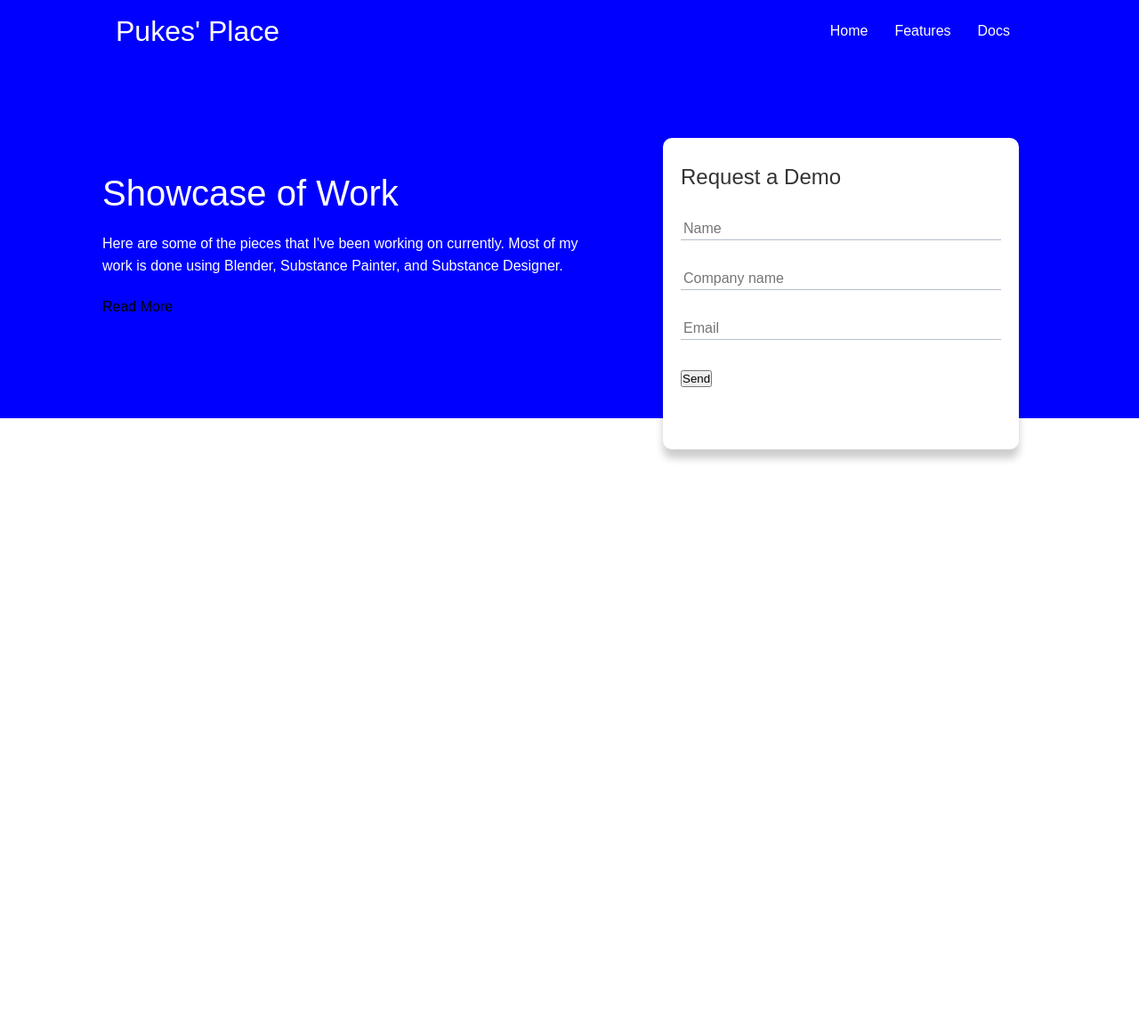
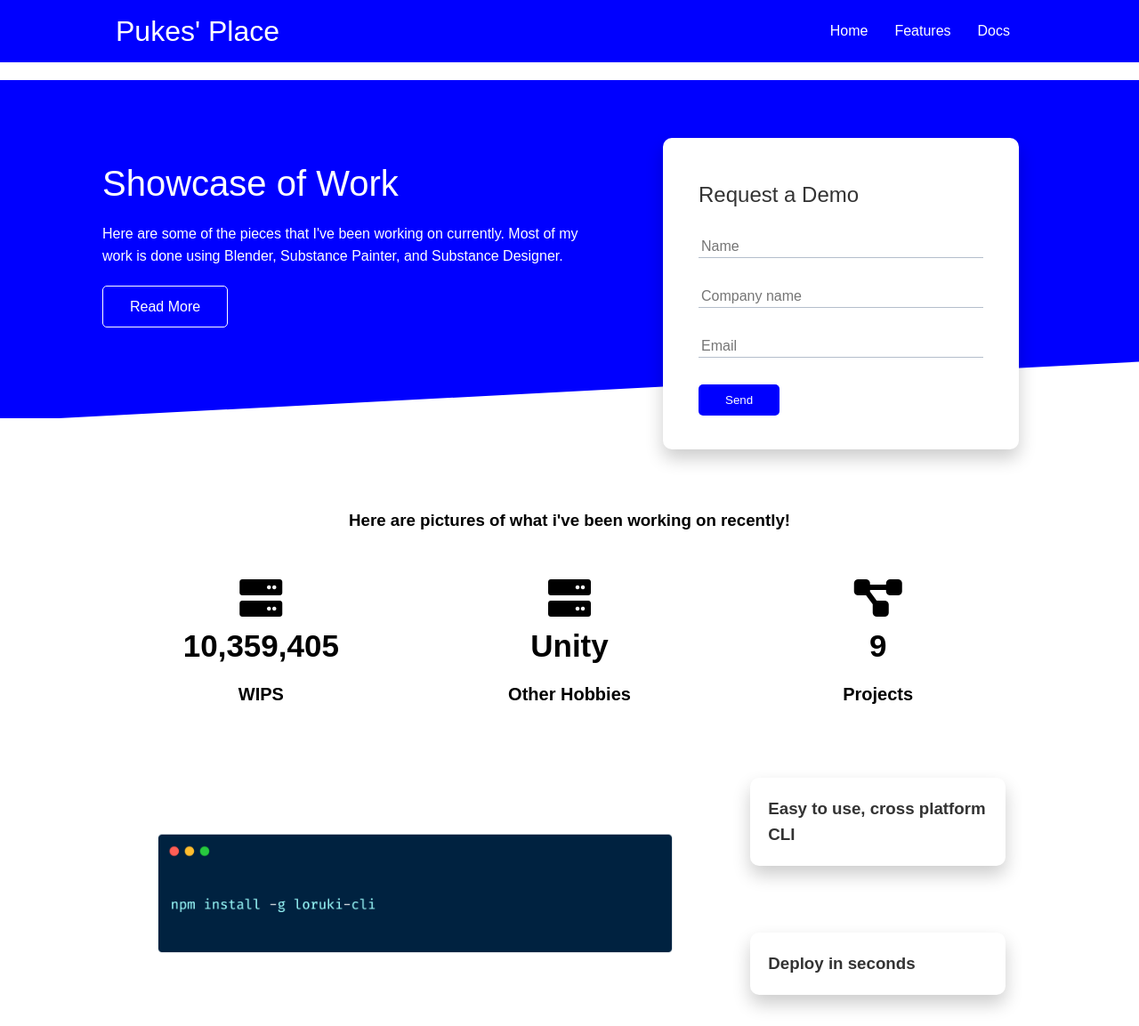
Before and after one commit to TheNameIsMatt/Website, a plain HTML site: page index.html in a window 1280 px wide. Shown: the whole page at 89% size. Before the commit the page ends 800 px from the top, so only its background shows below. Drawn offline with Linux system fonts and the light colour scheme; a web font is replaced by a local one.

Commit message:
More work completed, moved utilities to its own class

```diff
--- a/css/style.css
+++ b/css/style.css
@@ -122,39 +122,72 @@ img {
     outline:none;
 }
 
-/* Utilities - Classes to be used all round webste */
-.container {
-    max-width: 1100px;
-    margin: 0 auto;
-    /* This overflow removes the padding added by h1,h2 */
-    overflow: auto;
-    padding: 0 40px;
+/* This is a pseudo selector */
+.showcase::after{
+    content: '';
+    position: absolute;
+    height: 100px;
+    bottom: -70px;
+    right: 0;
+    left: 0;
+    background:#fff;
+    transform: skewY(-3deg);
+    -webkit-transform: skewY(-3eg);
+    -moz-transform: skewY(-3eg);
+    -ms-transform: skewY(-3deg);
 }
 
-.card {
-    background-color: var(--textcolour);
-    color: #333;
-    border-radius: 10px;
-    box-shadow: 0 10px 10px rgba(0,0,0,0.2);
-    padding: 20px;
-    margin: 20px;
+/* Position absolute means that it is positioned relative to the nearest positioned ancestor instead of doing it based on the viewport */
+
+.showcase::before{
+    content: '';
+    position: absolute;
+    height: 20px;
+    bottom: -70;
+    right: 0;
+    left: 0;
+    background:#fff;
 
 }
 
-.flex{
-    display: flex;
-    justify-content: space-between;
-    align-items: center;
-    height: 100%;
+/*
+You can add effects to pseudo selectors but the event needs to occur before the selector (hover is before the after)
+.showcase:hover:after{
+    box-shadow: 0 10px 10px rgba(0,0,0,0.2);
+}
+*/
+
+/* Stats */
+
+.stats{
+    padding-top: 100px;
 }
 
-.grid {
-    display: grid;
-    /* fr is fractions, the first column would take up 2fr of the entire space, the second one would take 1fr */
-    /* The repeat will add 1fr twice, denoted by the 2 at the start */
-    grid-template-columns: repeat(2,1fr);
-    gap: 20px;
-    justify-content: center;
-    align-items: center;
-    height: 100%;
+.stats-heading {
+    max-width: 500px;
+    margin: auto;
 }
+
+.stats .grid h3{
+    font-size: 35px;
+}
+
+.stats .grid p {
+    font-size: 20px;
+    font-weight: bold;
+}
+
+/* CLI */
+
+.cli .grid {
+    grid-template-columns: repeat(3,1fr);
+    grid-template-rows: repeat(2,1fr);
+}
+
+/* Takes anything that is the first child in the CLI section, the first child under the grid, is the <img> tag  */
+/* The asterisk can be replaced with whatever element you want e.g. img */
+.cli .grid > *:first-child {
+    /* Starts at first column and spans over to the second column */
+    grid-column: 1 / span 2;
+    grid-row: 1 / span 2;
+}
--- /dev/null
+++ b/css/utilities.css
@@ -0,0 +1,136 @@
+/* You can select a word and then press ctrl + d a few times to select all the same words below it, and this will allow you to change all instances at the same time */
+
+
+/* Utilities - Classes to be used all round webste */
+.container {
+    max-width: 1100px;
+    margin: 0 auto;
+    /* This overflow removes the padding added by h1,h2 */
+    overflow: auto;
+    padding: 0 40px;
+}
+
+.card {
+    background-color: var(--textcolour);
+    color: #333;
+    border-radius: 10px;
+    box-shadow: 0 10px 20px rgba(0,0,0,0.2);
+    padding: 20px;
+    margin: 20px;
+}
+
+.btn {
+    display: inline-block;
+    /* The first number is padding TOP/BOTTOM the second number is LEFT/RIGHT padding */
+    padding: 10px 30px;
+    cursor: pointer;
+    background: var(--WebsiteThemeColour);
+    color: #fff;
+    border: none;
+    border-radius: 5px;
+}
+
+.btn-outline {
+    background-color: transparent;
+    border: 1px #fff solid;
+}
+
+.btn:hover{
+    transform: scale(0.90);
+}
+
+
+.text-center {
+    text-align: center;
+}
+
+
+.flex{
+    display: flex;
+    justify-content: space-between;
+    align-items: center;
+    height: 100%;
+}
+
+.grid {
+    display: grid;
+    /* fr is fractions, the first column would take up 2fr of the entire space, the second one would take 1fr */
+    /* The repeat will add 1fr twice, denoted by the 2 at the start */
+    grid-template-columns: repeat(2,1fr);
+    gap: 20px;
+    justify-content: center;
+    align-items: center;
+    height: 100%;
+}
+
+.grid-3 {
+    grid-template-columns: repeat(3, 1fr);
+}
+
+.my-1 {
+    /* A rem unit is a multipler of the root elements font size: default 16px if not set in a html class */
+    margin: 1rem 0;
+}
+.my-2 {
+    margin: 1.5rem 0;
+}
+.my-3 {
+    margin: 2rem 0;
+}
+.my-4 {
+    margin: 3rem 0;
+}
+.my-5 {
+    margin: 4rem 0;
+}
+
+/* If a unit isn't mentioned then it will put this margin all the way around the element, 1 number is top and bottom margin, 2 numbers include left and right margin */
+.m-1 {
+    margin: 1rem;
+}
+.m-2 {
+    margin: 1.5rem;
+}
+.m-3 {
+    margin: 2rem;
+}
+.m-4 {
+    margin: 3rem;
+}
+.m-5 {
+    margin: 4rem ;
+}
+
+
+.py-1 {
+    padding: 1rem 0;
+}
+.py-2 {
+    padding: 1.5rem 0;
+}
+.py-3 {
+    padding: 2rem 0;
+}
+.py-4 {
+    padding: 3rem 0;
+}
+.py-5 {
+    padding: 4rem 0;
+}
+
+
+.p-1 {
+    padding: 1rem;
+}
+.p-2 {
+    padding: 1.5rem;
+}
+.p-3 {
+    padding: 2rem;
+}
+.p-4 {
+    padding: 3rem;
+}
+.p-5 {
+    padding: 4rem ;
+}
--- a/index.html
+++ b/index.html
@@ -4,6 +4,8 @@
     <meta charset="UTF-8">
     <meta http-equiv="X-UA-Compatible" content="IE=edge">
     <meta name="viewport" content="width=device-width, initial-scale=1.0">
+
+    <link rel="stylesheet" href="css/utilities.css">
     <link rel="stylesheet" href="css/style.css">
     <link rel="stylesheet" href="https://cdnjs.cloudflare.com/ajax/libs/font-awesome/6.0.0/css/all.min.css" integrity="sha512-9usAa10IRO0HhonpyAIVpjrylPvoDwiPUiKdWk5t3PyolY1cOd4DSE0Ga+ri4AuTroPR5aQvXU9xC6qOPnzFeg==" crossorigin="anonymous" referrerpolicy="no-referrer" />
     <title>Pukes' Place</title>
@@ -50,5 +52,43 @@
             </div>
         </div>
     </section>
+    <!-- Stats -->
+    <section class="stats">
+        <div class="container">
+            <h3 class="stats-heading text-center my-1">
+                Here are pictures of what i've been working on recently!
+            </h3>
+
+            <div class="grid grid-3 text-center my-4">
+                <div>
+                    <i class="fas fa-server fa-3x"></i>
+                    <h3>10,359,405</h3>
+                    <p class="text-secondary">WIPS</p>
+                </div>
+                <div>
+                    <i class="fas fa-server fa-3x"></i>
+                    <h3>Unity</h3>
+                    <p class="text-secondary">Other Hobbies</p></div>
+                <div>
+                    <i class="fas fa-project-diagram fa-3x"></i>
+                    <h3>9</h3>
+                    <p class="text-secondary">Projects</p></div>
+                </div>
+            </div>
+        </div>
+    </section>
+
+    <!-- CLI -->
+    <section class="cli">
+        <div class="container grid">
+            <img src="images/cli.png" alt="">
+            <div class="card">
+                <h3>Easy to use, cross platform CLI</h3>
+            </div>
+            <div class="card">
+                <h3>Deploy in seconds</h3>
+            </div>
+        </div>
+    </section>
 </body>
 </html>
```
